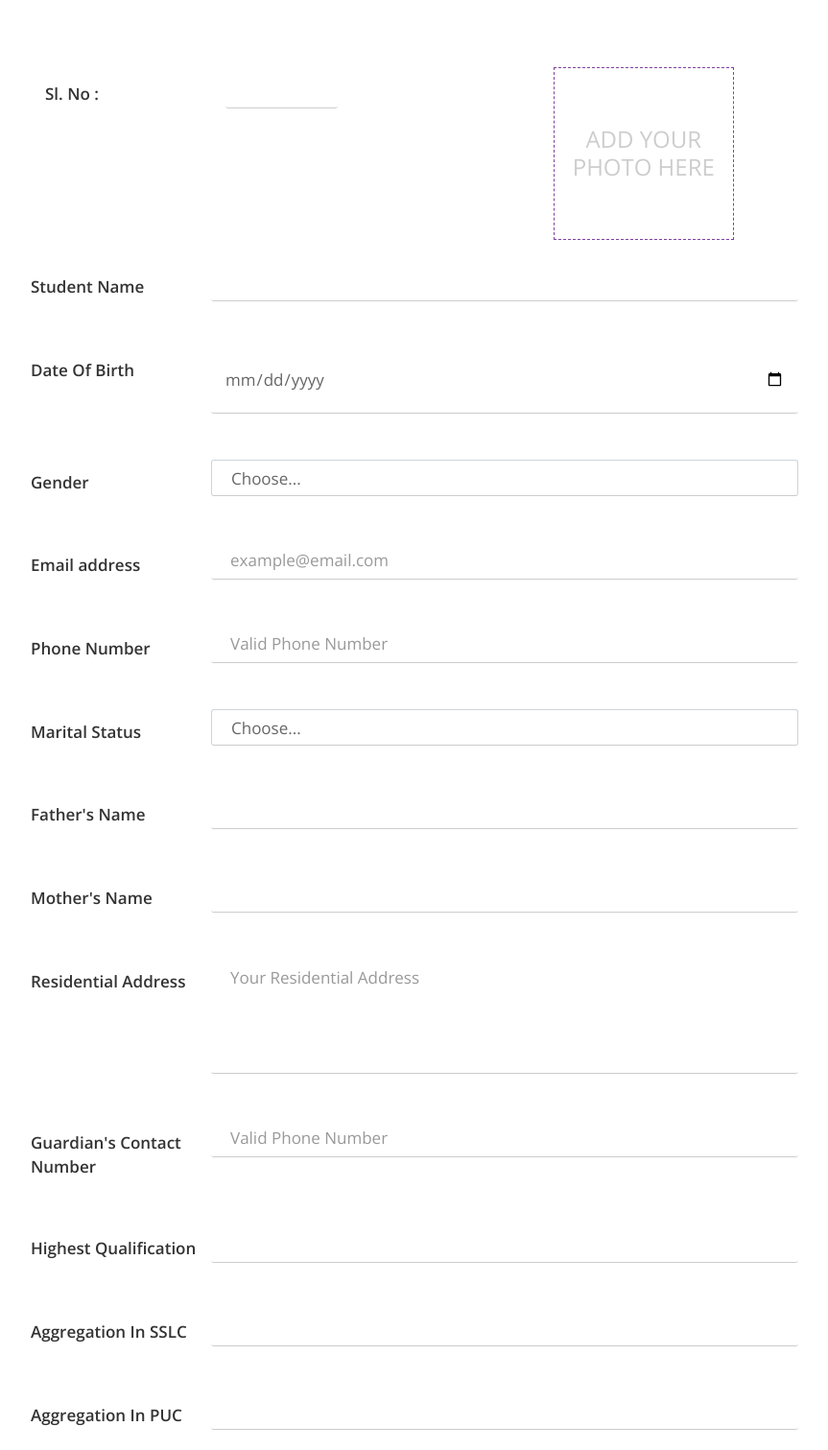
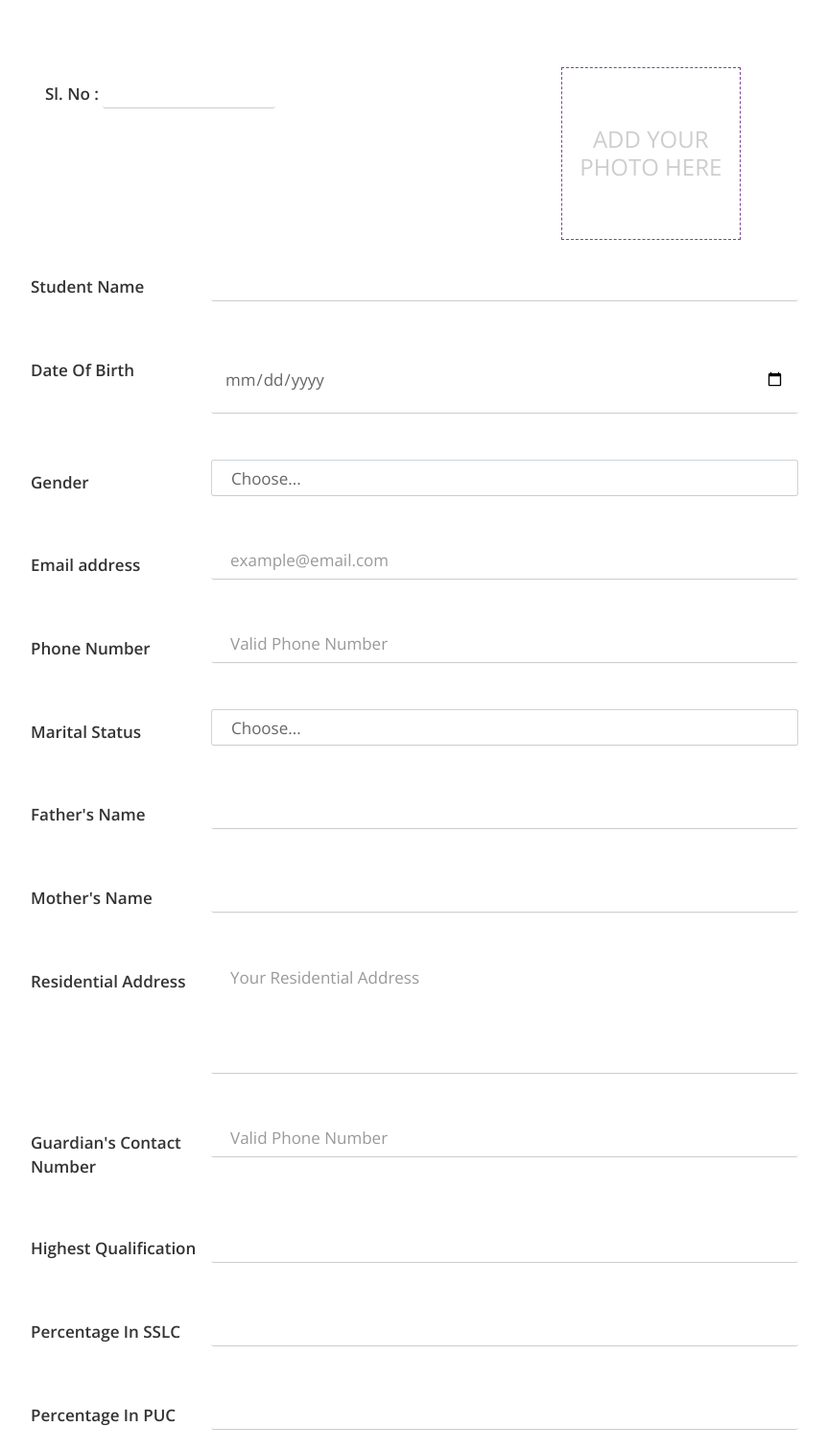
Before and after one commit to TechXtreme/UniqueForm, a plain HTML site: page index.html in a window 1280 px wide. Shown: the part 388-1899 px from the top of the page at 96% size, without its empty margins (208-1071 px from the left). Drawn offline with nearby package versions, Linux system fonts and the light colour scheme.

Commit message:
updated content

```diff
--- a/css/style.css
+++ b/css/style.css
@@ -115,6 +115,21 @@
 }
 
 
+.form-row .slno {
+    width: 60px;
+    color: #333;
+    font-size: 17px;
+    font-weight: 600;
+    margin-top: 11px;
+}
+.inp{
+    width: 180px;
+}
+.wid{
+    width: 40px;
+    padding: 40px;
+}
+
 .form-row .value {
     width: -webkit-calc(100% - 188px);
     width: -moz-calc(100% - 188px);
@@ -171,6 +186,8 @@ html {
 .banner-image {
     margin-top: 30px;
 }
+
+
 
 /* ==========================================================================
    #RESET
--- a/index.html
+++ b/index.html
@@ -33,16 +33,16 @@
                         <form method="POST">
                             <div class="container row">
 
-                                <div class="col-md-6">
+                                <div class="col-md-5">
                                     <div class="form-row">
-                                        <div class="name nm2">Sl. No :</div>
+                                        <div class=" nm2 slno">Sl. No :</div>
                                         <div class="value">
-                                            <input class="input--style-6" onfocus="this.value='' " type="text"
+                                            <input class="input--style-6 inp " onfocus="this.value='' " type="text"
                                                 name="full_name" required>
                                         </div>
                                     </div>
                                 </div>
-
+                                <div class="col-md-1 wid"></div>
 
                                 <div class="col-md-2"></div>
                                 <div class="col-md-3 col-sm-12  Student-image">
@@ -170,13 +170,13 @@
                         </div>
                     </div>
                     <div class="form-row">
-                        <div class="name">Aggregation In SSLC</div>
+                        <div class="name">Percentage In SSLC</div>
                         <div class="value">
                             <input class="input--style-6" onfocus="this.value='' " type="text" name="SSLC" required>
                         </div>
                     </div>
                     <div class="form-row">
-                        <div class="name">Aggregation In PUC</div>
+                        <div class="name">Percentage In PUC</div>
                         <div class="value">
                             <input class="input--style-6" onfocus="this.value='' " type="text" name="PUC" required>
                         </div>
@@ -248,7 +248,7 @@
 
 
 
-                            <h4 class="ftname">Signature Of Parent/Guardian</h5>
+                            <h4 class="ftname">Signature Of  Student</h5>
                         </div>
                         <br>
                         <br>
@@ -276,7 +276,7 @@
                                 </div>
                             </div>
 
-                            <h4 class="ftname">Signature Of Managing Director</h4>
+                            <h4 class="ftname">Signature Of Parent/Guardian</h4>
                         </div>
                         <br>
                         <br>
```
